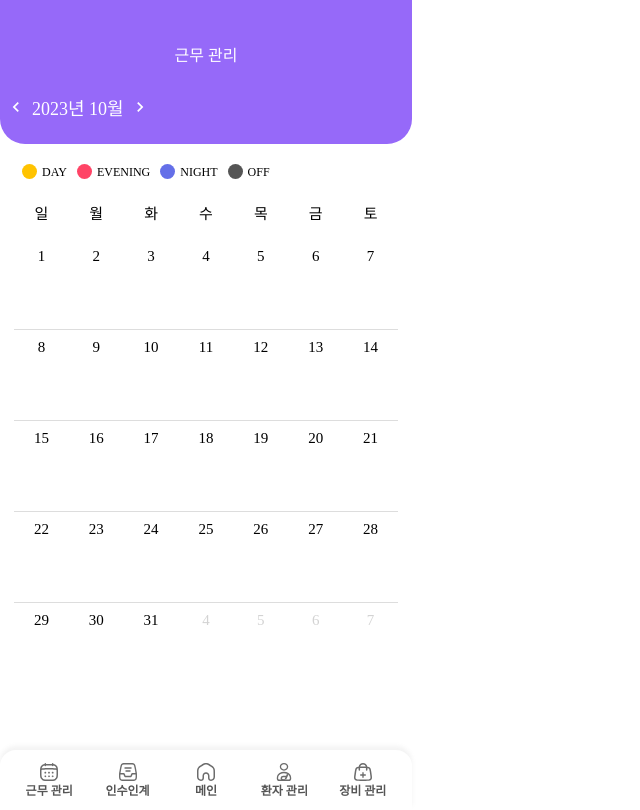
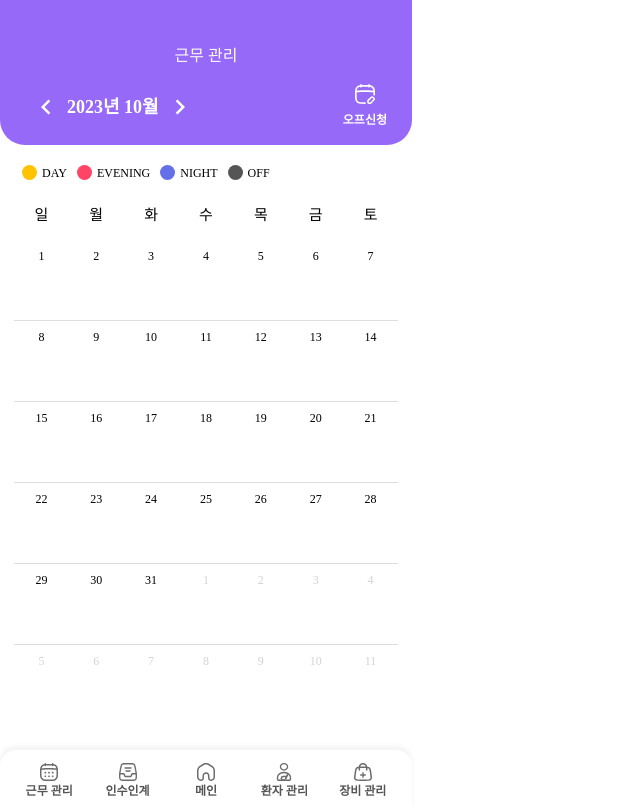
Before and after one commit to sojeong025/BeNurse, a React (Vite) app in the folder Frontend/BeNurse/: page /schedule in a window 1280 px wide. Shown: the whole page, without its empty margins (0-640 px from the left). Built offline with nearby package versions, Linux system fonts and the light colour scheme; a web font is replaced by a local one.

Commit message:
style: schedule main page
Change-Id: Id7ef5a8167e8b1077b679acfb050cfc1bad33453

```diff
--- a/Frontend/BeNurse/src/components/templates/Schedule/ScheduleCalendar.jsx
+++ b/Frontend/BeNurse/src/components/templates/Schedule/ScheduleCalendar.jsx
@@ -1,5 +1,6 @@
 import React, { useState } from "react";
 import { MdKeyboardArrowLeft, MdKeyboardArrowRight } from "react-icons/md";
+import off from "@assets/Icons/off.svg";
 import {
   CalendarWrapper,
   Header,
@@ -10,6 +11,7 @@ import {
   State,
   Td,
 } from "./ScheduleCalendar.styles";
+import { NavLink } from "react-router-dom";
 
 export default function ScheduleCalendar() {
   const today = new Date();
@@ -39,8 +41,9 @@ export default function ScheduleCalendar() {
       dates.unshift({ day: prevMonthTotalDays - i, isCurMonth: false });
     }
 
-    while (dates.length % 7 !== 0) {
-      dates.push({ day: (dates.length % 7) + 1, isCurMonth: false });
+    let nextMonthDay = 1;
+    while (dates.length < 42) {
+      dates.push({ day: nextMonthDay++, isCurMonth: false });
     }
 
     let weeks = [];
@@ -68,6 +71,7 @@ export default function ScheduleCalendar() {
   return (
     <CalendarWrapper>
       <Header>
+        <div style={{ display: "flex" }}>
           <button onClick={prevMonth}>
             <MdKeyboardArrowLeft />
           </button>
@@ -77,6 +81,27 @@ export default function ScheduleCalendar() {
           <button onClick={nextMonth}>
             <MdKeyboardArrowRight />
           </button>
+        </div>
+        <div>
+          <NavLink to="/off-application">
+            <div
+              style={{
+                display: "flex",
+                flexDirection: "column",
+                justifyContent: "center",
+                alignItems: "center",
+                color: "#ffffff",
+              }}
+            >
+              <img
+                src={off}
+                alt=""
+                style={{ width: "20px", height: "20px" }}
+              />
+              <div style={{ fontSize: "12px" }}>오프신청</div>
+            </div>
+          </NavLink>
+        </div>
       </Header>
       <StateWrapper>
         <State type={"day"}>DAY</State>
@@ -85,6 +110,7 @@ export default function ScheduleCalendar() {
         <State type={"off"}>OFF</State>
       </StateWrapper>
       <Table>
+        <thead>
           <WeekdayRow>
             <Weekday>일</Weekday>
             <Weekday>월</Weekday>
@@ -94,6 +120,7 @@ export default function ScheduleCalendar() {
             <Weekday>금</Weekday>
             <Weekday>토</Weekday>
           </WeekdayRow>
+        </thead>
         <tbody>
           {weeks.map((week, i) => (
             <tr key={i}>
--- a/Frontend/BeNurse/src/components/templates/Schedule/ScheduleCalendar.styles.jsx
+++ b/Frontend/BeNurse/src/components/templates/Schedule/ScheduleCalendar.styles.jsx
@@ -9,19 +9,25 @@ export const CalendarWrapper = styled.div`
 export const Header = styled.div`
   background-color: ${Common.color.purple03};
   display: flex;
+  justify-content: space-between;
   height: 70px;
+  line-height: 32px;
+  font-weight: ${Common.fontWeight.extrabold};
   align-items: center;
   border-radius: 0 0 25px 25px;
+  border-top: 1px solid ${Common.color.purple03};
   margin-left: -14px;
-  width: calc(100% + 28px);
+  padding: 0px 25px;
+  width: calc(100% - 22px);
   h2 {
-    font-size: 18px;
+    font-size: ${Common.fontSize.fontL};
+    font-weight: ${Common.fontWeight.extrabold};
     color: #ffffff;
   }
   button {
     border: none;
     background-color: transparent;
-    font-size: 20px;
+    font-size: 30px;
     color: #ffffff;
   }
 `;
@@ -77,9 +83,9 @@ export const Table = styled.table`
 `;
 
 export const Td = styled.td`
-  font-size: 15px;
+  font-size: 12px;
   width: calc((412px - 28px) / 7);
-  height: 70px;
+  height: 60px;
   padding: 10px;
   border-bottom: ${({ lastRow }) => (lastRow ? "none" : "1px solid #ddd")};
   color: ${({ isCurMonth }) => (isCurMonth ? "black" : "lightgray")};
--- a/Frontend/BeNurse/src/navigations/Navigations.jsx
+++ b/Frontend/BeNurse/src/navigations/Navigations.jsx
@@ -8,6 +8,7 @@ import DevicePage from "@pages//DevicePage/DevicePage";
 import PatientPage from "@pages/PatientPage/PatientPage";
 import HandOverPage from "@pages/HandOverPage/HandOverPage";
 import SchedulePage from "@pages/SchedulePage/SchedulePage";
+import OffApplicationPage from "@pages/SchedulePage/OffApplicationPage";
 import MyPage from "@pages/MyPage/MyPage";
 import NoticePage from "@pages/NoticePage/NoticePage";
 import JoinPage from "@pages/LoginPage/JoinPage";
@@ -50,6 +51,10 @@ export default function routes() {
         element={<SchedulePage />}
       />
       <Route
+        path="/off-application"
+        element={<OffApplicationPage />}
+      />
+      <Route
         path="/mypage"
         element={<MyPage />}
       />
--- /dev/null
+++ b/Frontend/BeNurse/src/pages/SchedulePage/OffApplicationPage.jsx
@@ -0,0 +1,5 @@
+import React from "react";
+
+export default function OffApplicationPage() {
+  return <div>OffApplicationPage</div>;
+}
```
Also changed, not shown: Frontend/BeNurse/src/assets/Icons/off.svg (added). Lines whose indentation alone changed are shown as unchanged.
